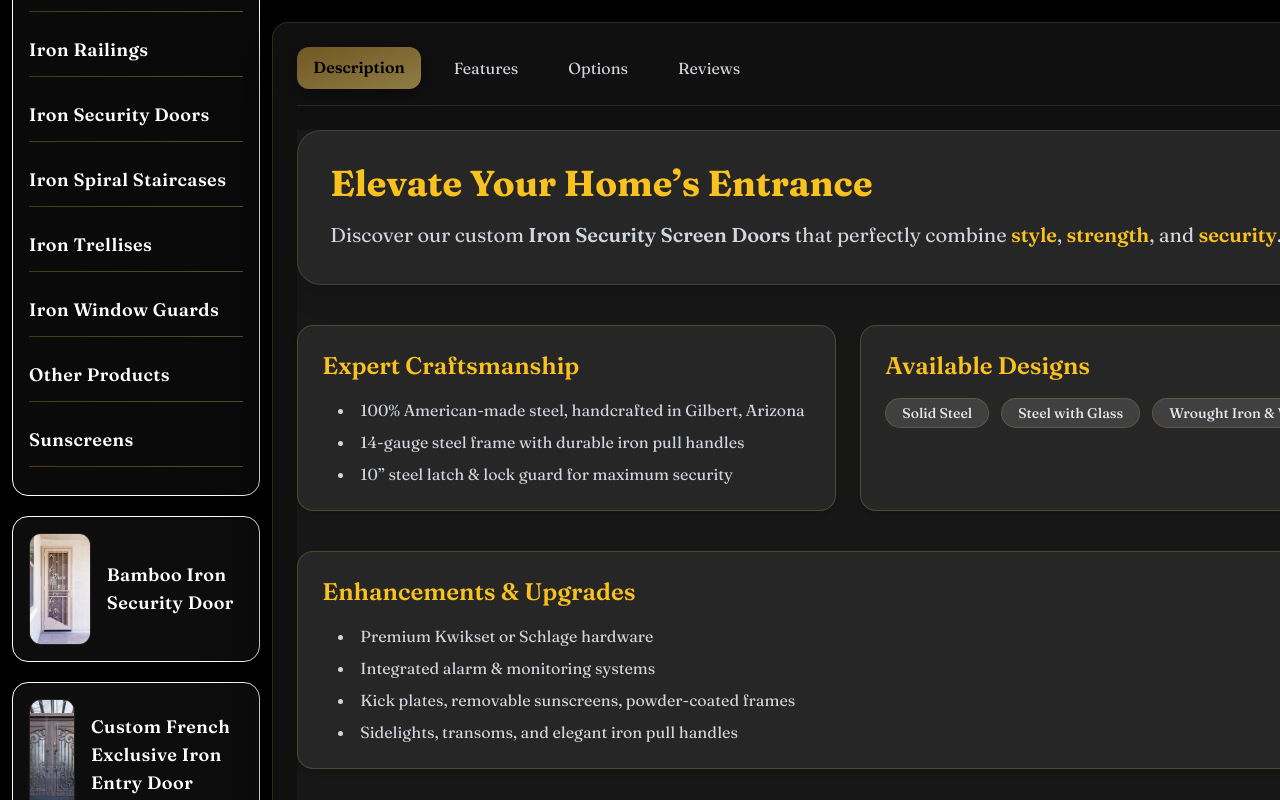
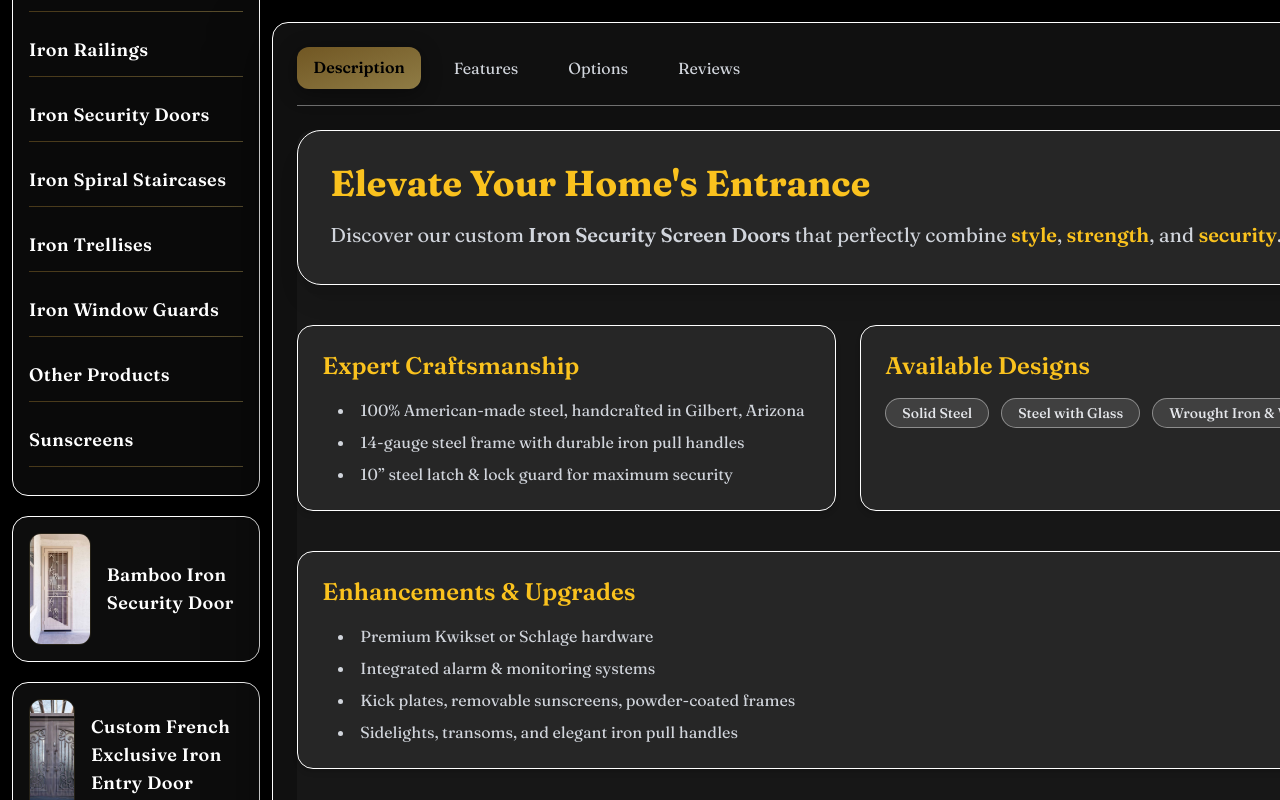
Before and after one commit to ankitNegiDev/imperial-Gate, a Next.js app: page /products in a window 1280 px wide. Shown: the part 800-1600 px from the top of the page. Built offline with nearby package versions, Linux system fonts and the light colour scheme.

Commit message:
updated the Tab

```diff
--- a/app/components/product-page/Tab.jsx
+++ b/app/components/product-page/Tab.jsx
@@ -11,12 +11,12 @@ function Tab() {
         switch (active) {
             case "description":
                 return (
-                    <div className="space-y-10 bg-neutral-900 text-white">
+                    <div className="space-y-10 bg-neutral-900 text-white rounded-2xl">
 
                         {/* Hero Section */}
-                        <div className="bg-neutral-800 p-8 rounded-3xl shadow-xl border border-[#8f7c45]/30">
+                        <div className="bg-neutral-800 p-8 rounded-3xl shadow-xl border border-white">
                             <h1 className="text-3xl md:text-4xl font-bold text-[#fac21e]  mb-4">
-                                Elevate Your Home’s Entrance
+                                Elevate Your Home's Entrance
                             </h1>
 
                             <p className="text-gray-300 text-lg md:text-xl leading-relaxed">
@@ -30,9 +30,9 @@ function Tab() {
                         </div>
 
                         {/* Craftsmanship & Security */}
-                        <div className="grid md:grid-cols-2 gap-6">
+                        <div className="grid md:grid-cols-2 gap-6 ">
 
-                            <div className="p-6 rounded-2xl shadow-md bg-neutral-800 border border-[#8f7c45]/40 transition-shadow hover:shadow-gold">
+                            <div className="p-6 rounded-2xl shadow-md bg-neutral-800 border border-white transition-shadow hover:shadow-gold">
                                 <h2 className="text-xl md:text-2xl font-semibold text-[#fac21e]   mb-4">
                                     Expert Craftsmanship
                                 </h2>
@@ -43,7 +43,7 @@ function Tab() {
                                 </ul>
                             </div>
 
-                            <div className="p-6 rounded-2xl shadow-md bg-neutral-800 border border-[#8f7c45]/40 transition-shadow">
+                            <div className="p-6 rounded-2xl shadow-md bg-neutral-800 border border-white transition-shadow">
                                 <h2 className="text-xl md:text-2xl font-semibold text-[#fac21e]   mb-4">
                                     Available Designs
                                 </h2>
@@ -52,7 +52,7 @@ function Tab() {
                                     {["Solid Steel", "Steel with Glass", "Wrought Iron & Wood"].map((item, i) => (
                                         <span key={i}
                                             className="bg-neutral-700 text-gray-200 px-4 py-1 rounded-full text-sm font-medium
-                                        hover:bg-[#8f7c45]/20 border border-[#8f7c45]/40 cursor-pointer transition">
+                                        hover:bg-[#8f7c45]/20 border border-white/40 cursor-pointer transition">
                                             {item}
                                         </span>
                                     ))}
@@ -61,7 +61,7 @@ function Tab() {
                         </div>
 
                         {/* Enhancements */}
-                        <div className="p-6 rounded-2xl shadow-md bg-neutral-800 border border-[#8f7c45]/40">
+                        <div className="p-6 rounded-2xl shadow-md bg-neutral-800 border border-white">
                             <h2 className="text-xl md:text-2xl font-semibold text-[#fac21e]   mb-4">
                                 Enhancements & Upgrades
                             </h2>
@@ -74,7 +74,7 @@ function Tab() {
                         </div>
 
                         {/* Closing Statement */}
-                        <div className="bg-neutral-800 p-8 rounded-3xl shadow-xl text-center border border-[#8f7c45]/40">
+                        <div className="bg-neutral-800 p-8 rounded-3xl shadow-xl text-center border border-white">
                             <p className="text-lg md:text-xl font-bold text-[#fac21e]  ">
                                 With expert craftsmanship and personalized designs, we’ll help you create the
                                 <span className="underline decoration-[#8f7c45]"> first impression you’ve always dreamed of</span>.
@@ -138,7 +138,7 @@ function Tab() {
                                         className="
                                         relative p-6 rounded-3xl shadow-lg
                                         bg-linear-to-br from-[#222] via-[#1a1a1a] to-[#111]
-                                        border border-[#8f7c45]/40
+                                        border border-white
                                         transform-gpu transition-all duration-500
                                         hover:scale-105 hover:-translate-y-1 hover:rotate-1 hover:shadow-gold
                                         group flex flex-col h-64
@@ -169,7 +169,7 @@ function Tab() {
                         </div>
 
                         {/* Closing */}
-                        <div className="relative max-w-3xl mx-auto p-10 rounded-3xl bg-neutral-800 shadow-2xl border border-[#8f7c45]/40">
+                        <div className="relative max-w-3xl mx-auto p-10 rounded-3xl bg-neutral-800 shadow-2xl border border-white">
                             <p className="text-xl md:text-2xl font-extrabold text-center text-[#fac21e]">
                                 Every feature is designed for
                                 <span className="underline decoration-[#8f7c45]"> security, elegance & lasting value</span>.
@@ -229,13 +229,13 @@ function Tab() {
 
                             {optionsList.map(function (option, index) {
 
-                                var gradients = [
+                                const gradients = [
                                     "from-[#715723] to-[#8f7c45]",
                                     "from-[#5f4d22] to-[#8f7c45]",
                                     "from-[#4c3f1d] to-[#8f7c45]"
                                 ];
 
-                                var gradient = gradients[index % gradients.length];
+                                const gradient = gradients[index % gradients.length];
 
                                 return (
                                     <div
@@ -243,7 +243,7 @@ function Tab() {
                                         className={`
                                         relative p-6 rounded-3xl shadow-lg
                                         bg-linear-to-br ${gradient}
-                                        border border-[#8f7c45]/40
+                                        border border-white
                                         transform-gpu transition-all duration-500
                                         hover:scale-105 hover:-translate-y-2 hover:shadow-gold cursor-pointer group
                                     `}
@@ -264,7 +264,7 @@ function Tab() {
 
 
                         {/* Closing */}
-                        <div className="relative max-w-3xl mx-auto p-10 rounded-3xl bg-neutral-800 shadow-2xl border border-[#8f7c45]/40">
+                        <div className="relative max-w-3xl mx-auto p-10 rounded-3xl bg-neutral-800 shadow-2xl border border-white">
                             <p className="text-xl md:text-2xl font-extrabold text-center text-[#fac21e]">
                                 Every option adds
                                 <span className="underline decoration-[#fac21e] "> luxury, customization & quality</span>.
@@ -354,7 +354,8 @@ function Tab() {
             backdrop-blur-xl
             rounded-2xl
             shadow-[0_15px_60px_rgba(0,0,0,0.7)]
-            border border-[#8f7c45]/25
+            // border border-[#8f7c45]/25
+            border border-white
             mr-2
             transition-all duration-300
             w-6xl
@@ -365,7 +366,7 @@ function Tab() {
             <div
                 className="
                 flex gap-4 flex-wrap mb-6
-                pb-4 border-b border-[#8f7c45]/20
+                pb-4 border-b border-[#8f7c45]/20 border-white/40
             "
             >
                 {renderTabs()}
```
